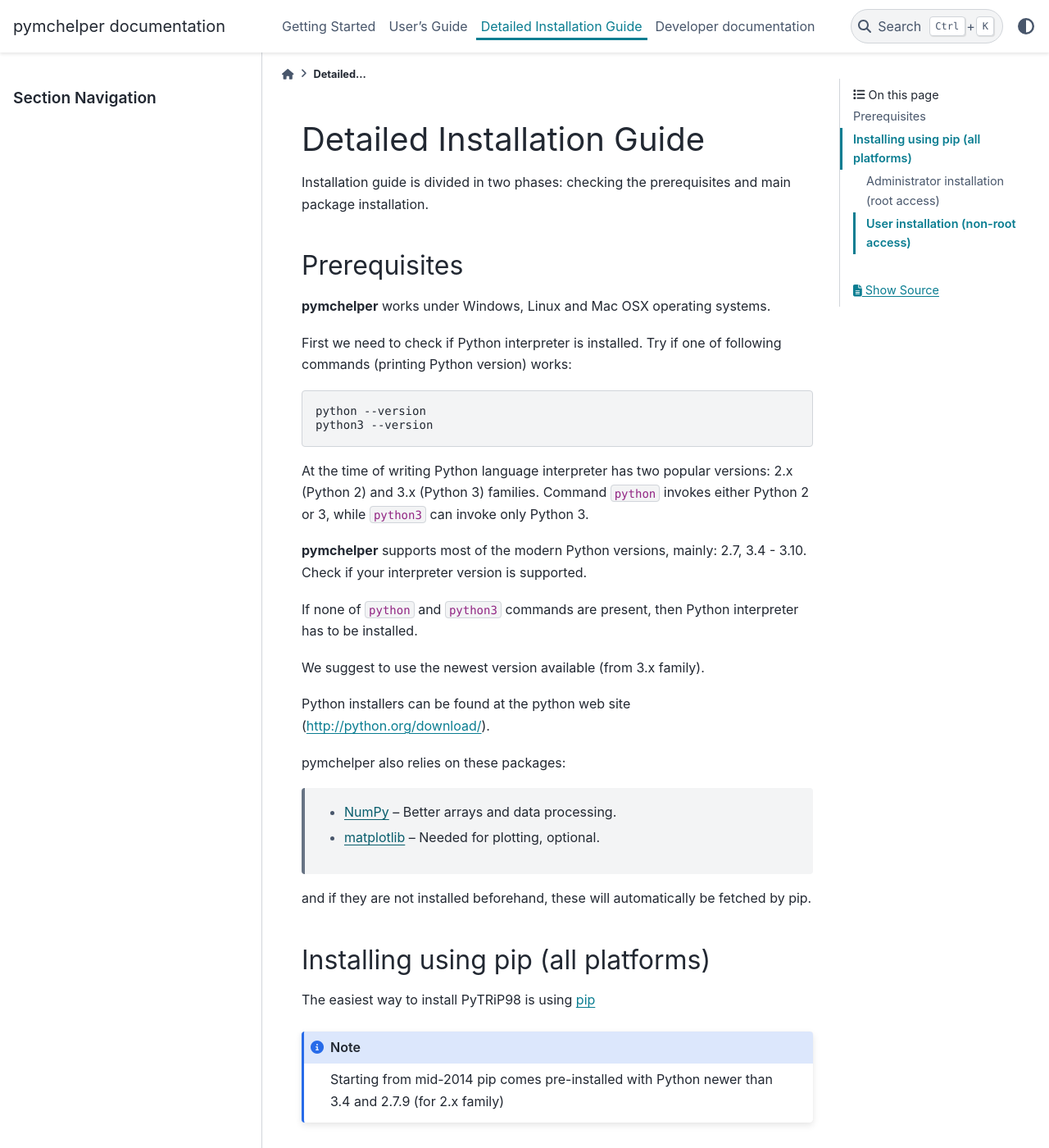
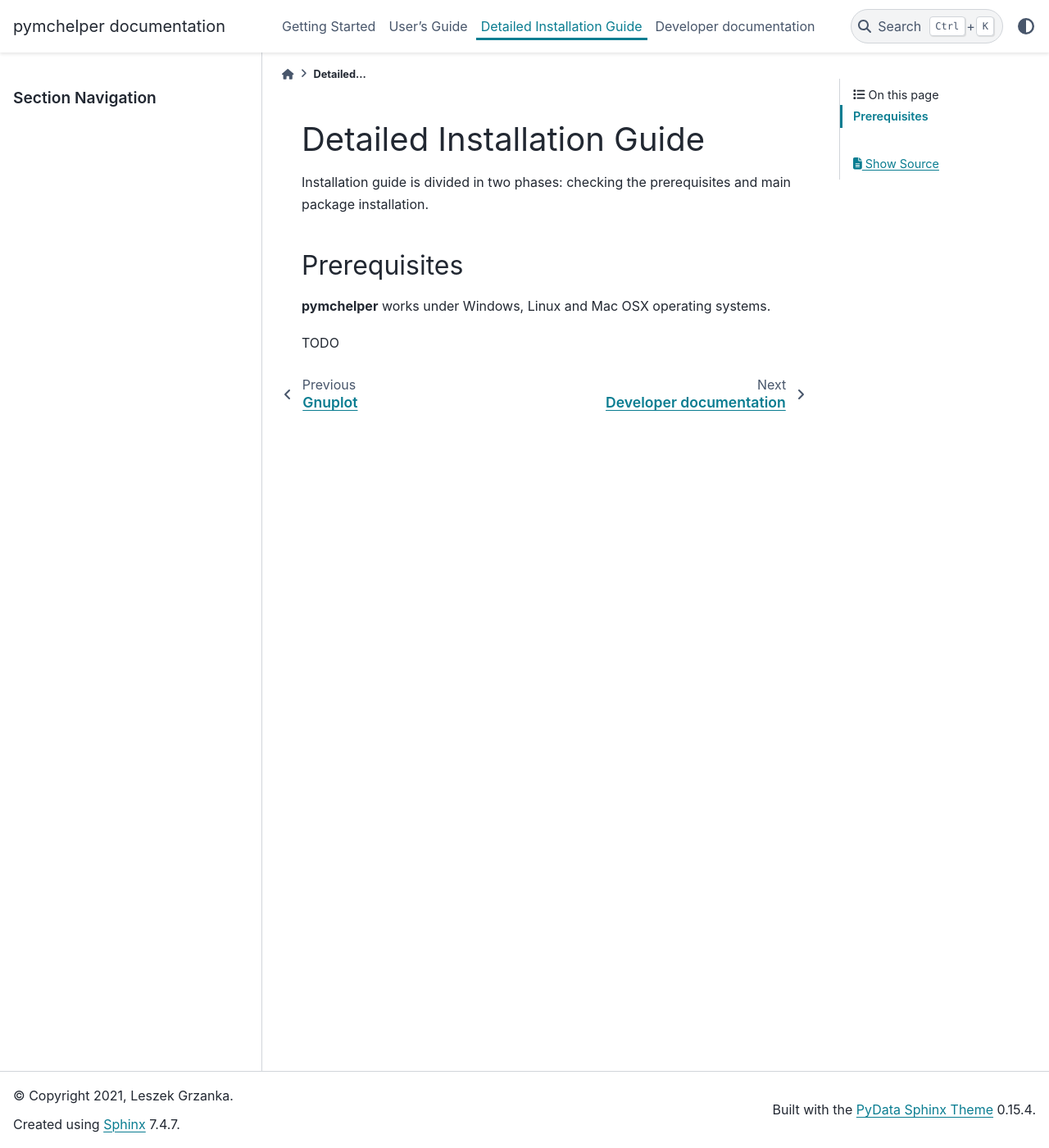
Before and after one commit to DataMedSci/pymchelper, a Sphinx documentation site: the page built from docs/install.rst, in a window 1280 px wide and 1400 px high. Shown: the whole window at 82% size. Built offline with Sphinx 7.4.7 and the PyData theme 0.15.4, drawn with Linux system fonts in a browser that asks for light colours; pages that are not in the unit, such as notebooks, are missing from menus; some of the changed text lies outside the part shown.

Commit message:
key added, redoing

```diff
--- a/docs/install.rst
+++ b/docs/install.rst
@@ -13,86 +13,4 @@
 
 **pymchelper** works under Windows, Linux and Mac OSX operating systems.
 
-First we need to check if Python interpreter is installed.
-Try if one of following commands (printing Python version) works::
-
-    python --version
-    python3 --version
-
-At the time of writing Python language interpreter has two popular versions: 2.x (Python 2) and 3.x (Python 3) families.
-Command ``python`` invokes either Python 2 or 3, while ``python3`` can invoke only Python 3.
-
-**pymchelper** supports most of the modern Python versions, mainly: 2.7, 3.4 - 3.10.
-Check if your interpreter version is supported.
-
-If none of ``python`` and ``python3`` commands are present, then Python interpreter has to be installed.
-
-We suggest to use the newest version available (from 3.x family).
-
-Python installers can be found at the python web site (http://python.org/download/).
-
-pymchelper also relies on these packages:
-
-  * `NumPy <http://www.numpy.org/>`_ -- Better arrays and data processing.
-  * `matplotlib <http://matplotlib.org/>`_ -- Needed for plotting, optional.
-
-and if they are not installed beforehand, these will automatically be fetched by pip.
-
-Installing using pip (all platforms)
-------------------------------------
-
-The easiest way to install PyTRiP98 is using `pip <https://pypi.python.org/pypi/pip>`_
-
-.. note::
-
-    Starting from mid-2014 pip comes pre-installed with Python newer than 3.4 and 2.7.9 (for 2.x family)
-
-
-Administrator installation (root access)
-~~~~~~~~~~~~~~~~~~~~~~~~~~~~~~~~~~~~~~~~
-
-Administrator installation is very simple, but requires to save some files in system-wide directories (i.e. `/usr`)::
-
-    sudo pip install pymchelper
-
-To upgrade the **pymchelper** to newer version, simply type::
-
-    sudo pip install --upgrade pymchelper
-
-To completely remove **pymchelper** from your system, use following command::
-
-    sudo pip uninstall pymchelper
-
-Now all **pymchelper** commands should be installed for all users::
-
-    convertmc --help
-
-
-User installation (non-root access)
-~~~~~~~~~~~~~~~~~~~~~~~~~~~~~~~~~~~
-
-User installation will put the **pymchelper** under hidden directory `$HOME/.local`.
-
-To install the package, type in the terminal::
-
-    pip install pymchelper --user
-
-If `pip` command is missing on your system, replace `pip` with `pip3` in abovementioned instruction.
-
-To upgrade the **pymchelper** to newer version, simply type::
-
-    pip install --upgrade pymchelper --user
-
-To completely remove **pymchelper** from your system, use following command::
-
-    pip uninstall pymchelper
-
-In most of modern systems all executables found in `$HOME/.local/bin` directory can be called
-like normal commands (i.e. `ls`, `cd`). It means that after installation you should be able
-to simply type in terminal::
-
-    convertmc --help
-
-If this is not the case, please prefix the command with `$HOME/.local/bin` and call it in the following way::
-
-    $HOME/.local/bin/convertmc --help
+TODO
```
